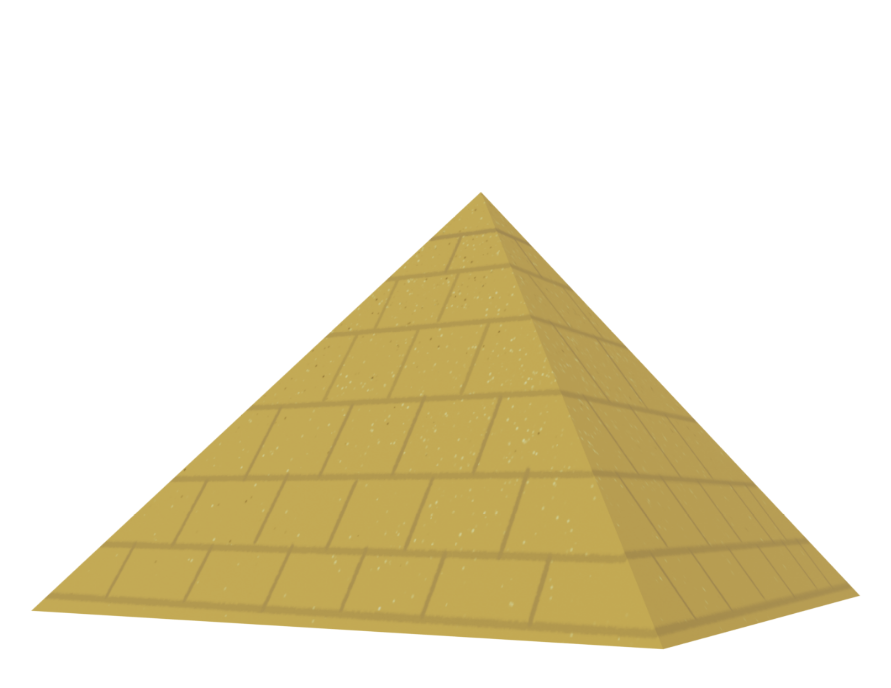
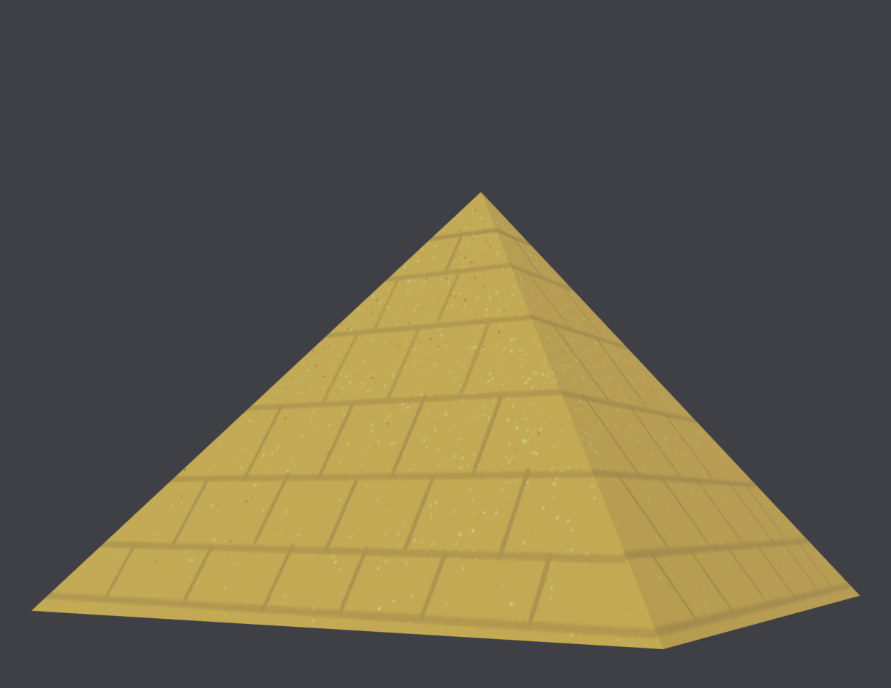
Before and after one commit to YM202c2100/camel-up, a Next.js app: page / in a window 1280 px wide. Both pictures are taken after a click on the button "レースを進める". Shown: the top 688 px of the page, without its empty margins (193-1084 px from the left). Built offline with nearby package versions, Linux system fonts and the light colour scheme; a web font is replaced by a local one.

Commit message:
[style] 抽選時の背景色を変更

```diff
--- a/app/feature/rollAction/components/animation/rollAnimation.tsx
+++ b/app/feature/rollAction/components/animation/rollAnimation.tsx
@@ -4,7 +4,7 @@ import { SunLight } from "./sunLight/sunLight"
 
 export const RollAnimation:React.FC<{quitAnimation:()=>void}> = ({quitAnimation})=>{
   return(
-    <div className="fixed inset-0 bg-white overflow-hidden" onClick={quitAnimation}>
+    <div className="fixed inset-0 bg-zinc-700 overflow-hidden" onClick={quitAnimation}>
       <div
         className="z-10 absolute top-1/2 left-1/2 -translate-x-1/2 -translate-y-1/2"
       >
--- a/app/feature/rollAction/components/animation/sunLight/sunLight.tsx
+++ b/app/feature/rollAction/components/animation/sunLight/sunLight.tsx
@@ -11,7 +11,7 @@ export const SunLight:React.FC = ()=>{
       </div>
       <div
         className="absolute top-1/2 left-1/2 -translate-x-1/2 -translate-y-1/2
-          w-[1050px] aspect-square rounded-full
+          w-[1150px] aspect-square rounded-full
           bg-sunGrad"
       ></div>
     </div>
--- a/tailwind.config.ts
+++ b/tailwind.config.ts
@@ -13,7 +13,7 @@ export default {
         foreground: "var(--foreground)",
       },
       backgroundImage:{
-        sunGrad:"radial-gradient(circle, rgba(255,255,255,0) 20%, rgba(255,255,255,1) 60%, rgba(255,255,255,1) 100%)"
+        sunGrad:"radial-gradient(circle, rgba(255,255,255,0) 20%, rgba(63,63,70,1) 60%, rgba(63,63,70,1) 100%)"
       },
     },
     keyframes: {
```
